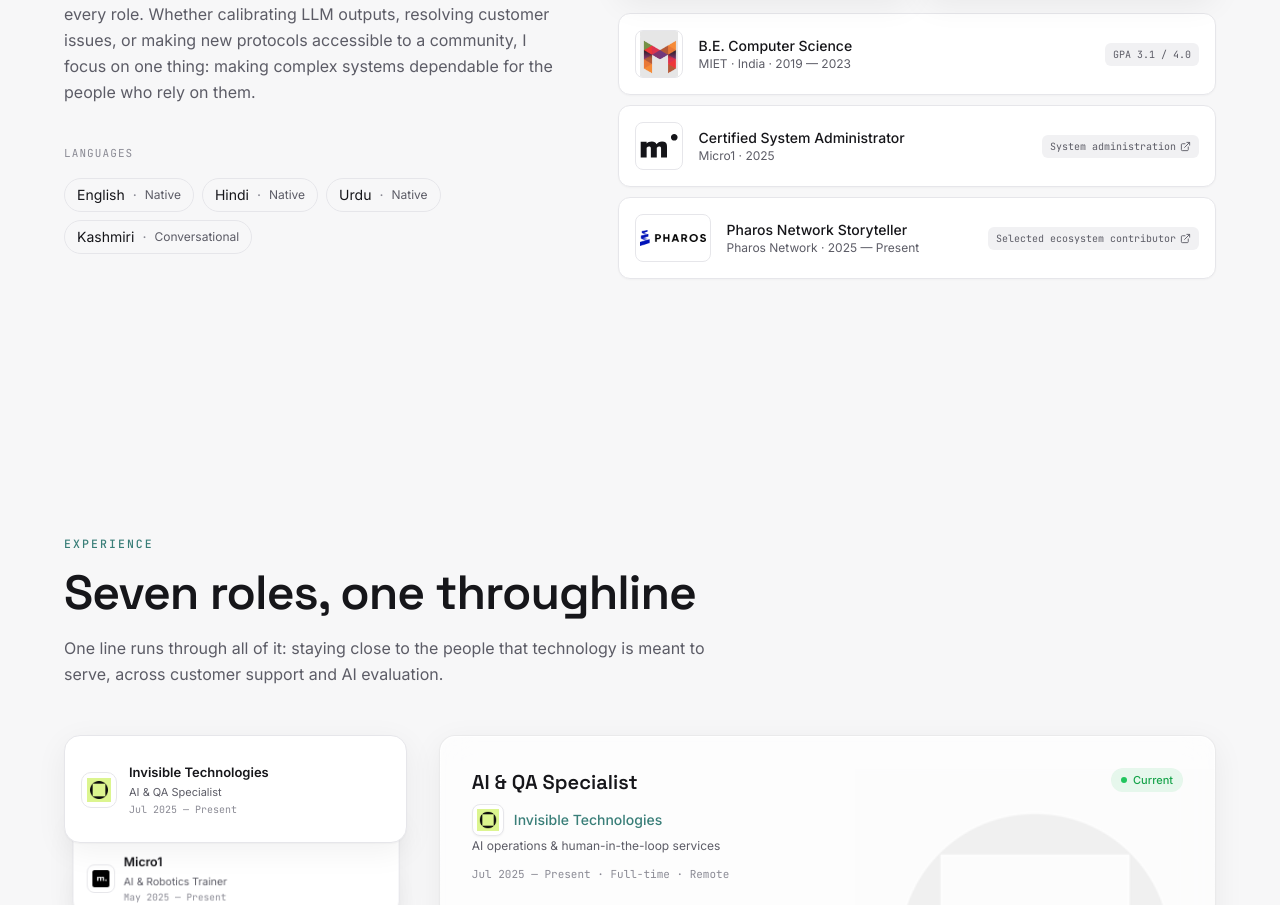
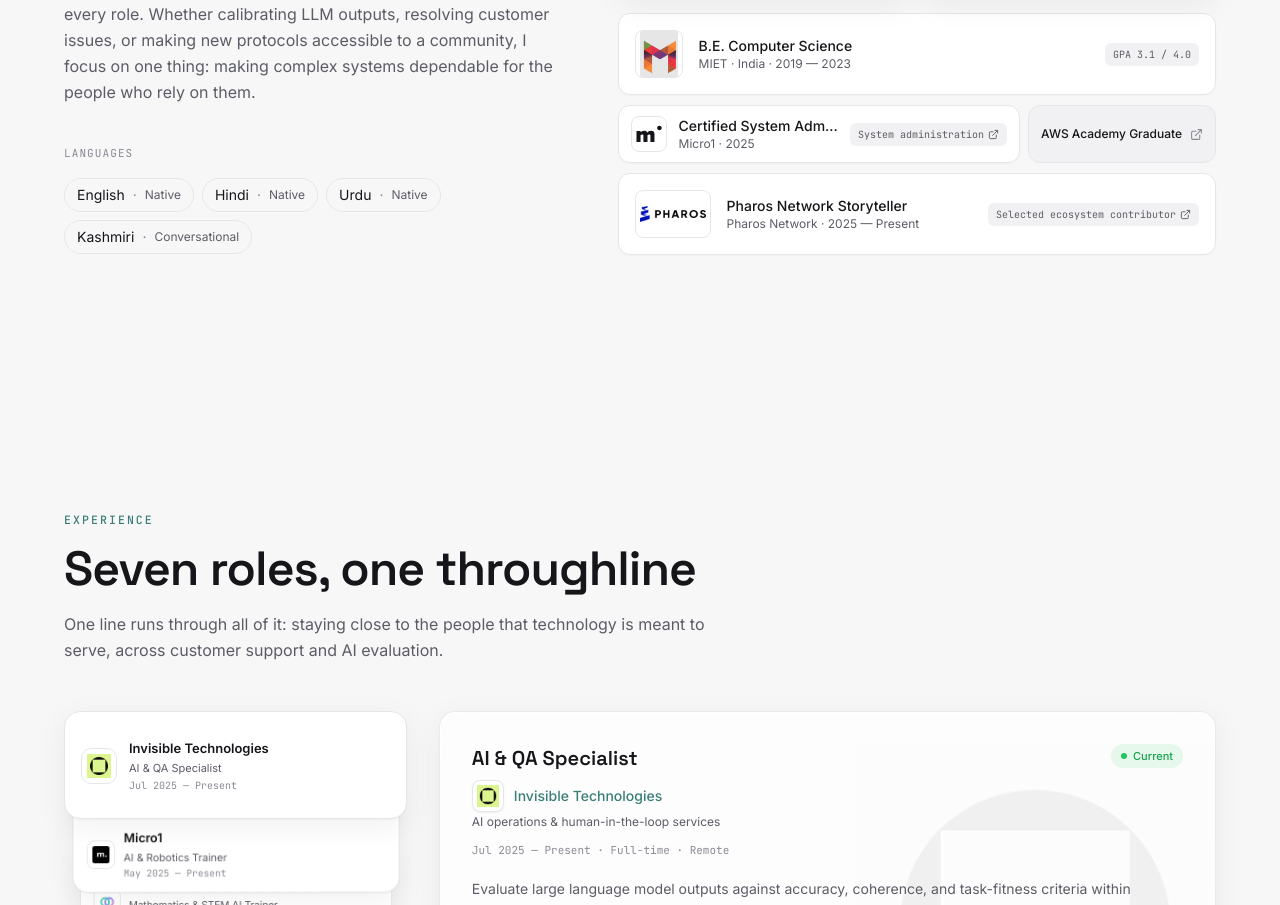
Before and after one commit to isharik/Portfolio, a Next.js app: page / in a window 1280 px wide. Shown: the part 1333-2238 px from the top of the page. Built offline with nearby package versions, Linux system fonts and the light colour scheme.

Commit message:
Add AWS Academy credential beside Micro1 certificate

```diff
--- a/src/components/sections/About.tsx
+++ b/src/components/sections/About.tsx
@@ -74,7 +74,7 @@ export default function About() {
               {credentials.map((c) => {
                 const card = (
                   <>
-                    <div className={cn('relative grid h-12 shrink-0 place-items-center overflow-hidden rounded-lg border border-border bg-white text-accent', c.logo?.includes('pharos-network') ? 'w-[76px] px-1' : 'w-12')}>
+                    <div className={cn('relative grid shrink-0 place-items-center overflow-hidden rounded-lg border border-border bg-white text-accent', c.org === 'Micro1' ? 'h-9 w-9' : 'h-12', c.logo?.includes('pharos-network') ? 'w-[76px] px-1' : c.org === 'Micro1' ? '' : 'w-12')}>
                       {c.logo ? <Image src={c.logo} alt={`${c.org} logo`} fill sizes={c.logo.includes('pharos-network') ? '76px' : '48px'} unoptimized className={cn(c.logo.includes('miet') ? 'object-contain' : 'object-contain p-1')} /> : <GraduationCap size={17} />}
                     </div>
                     <div className="min-w-0 flex-1">
@@ -88,6 +88,32 @@ export default function About() {
                     </div>
                   </>
                 )
+
+                if (c.org === 'Micro1' && c.href) {
+                  return (
+                    <div key={c.title} className="flex flex-col gap-2 sm:flex-row sm:items-stretch">
+                      <a
+                        href={c.href}
+                        target="_blank"
+                        rel="noreferrer"
+                        className="surface-card flex min-w-0 flex-1 items-center gap-3 rounded-xl px-3 py-2.5 transition-[border-color,transform] hover:-translate-y-0.5 hover:border-[var(--accent)]"
+                        aria-label={`Verify ${c.title}`}
+                      >
+                        {card}
+                      </a>
+                      <a
+                        href="https://www.credly.com/badges/f77ea8b0-a683-4d04-97f4-34a61a49076f/print"
+                        target="_blank"
+                        rel="noreferrer"
+                        className="inline-flex shrink-0 items-center justify-center gap-2 rounded-xl border border-border bg-[var(--surface-muted)] px-3 py-2.5 text-xs font-medium text-fg transition-[border-color,transform,background-color] hover:-translate-y-0.5 hover:border-[var(--accent)] hover:bg-surface sm:max-w-[190px]"
+                        aria-label="View AWS Academy Graduate badge on Credly"
+                      >
+                        <span className="text-left leading-snug">AWS Academy Graduate</span>
+                        <ExternalLink size={13} className="shrink-0 text-fg-subtle" aria-hidden />
+                      </a>
+                    </div>
+                  )
+                }
 
                 return c.href ? (
                   <a
```
